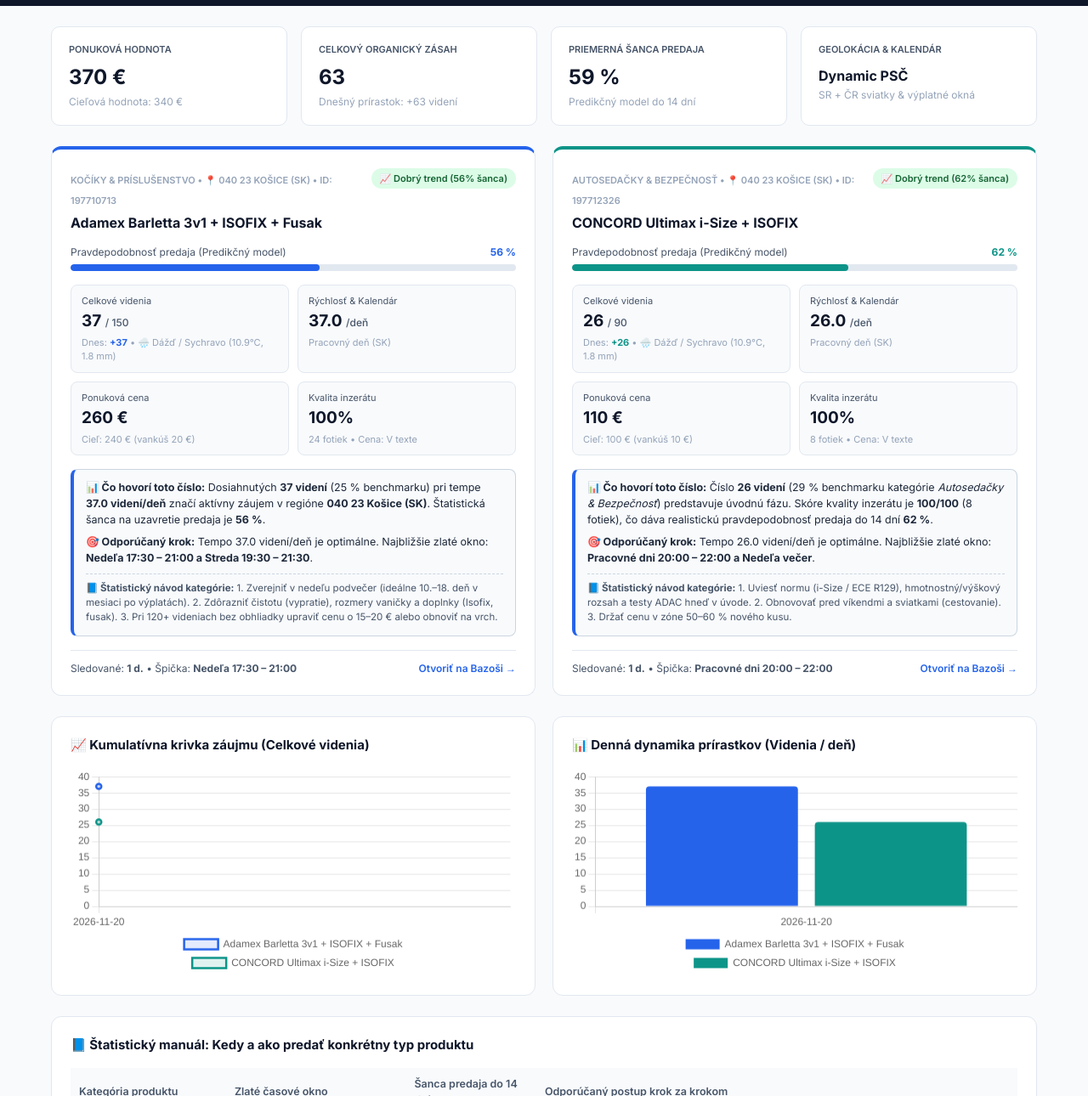
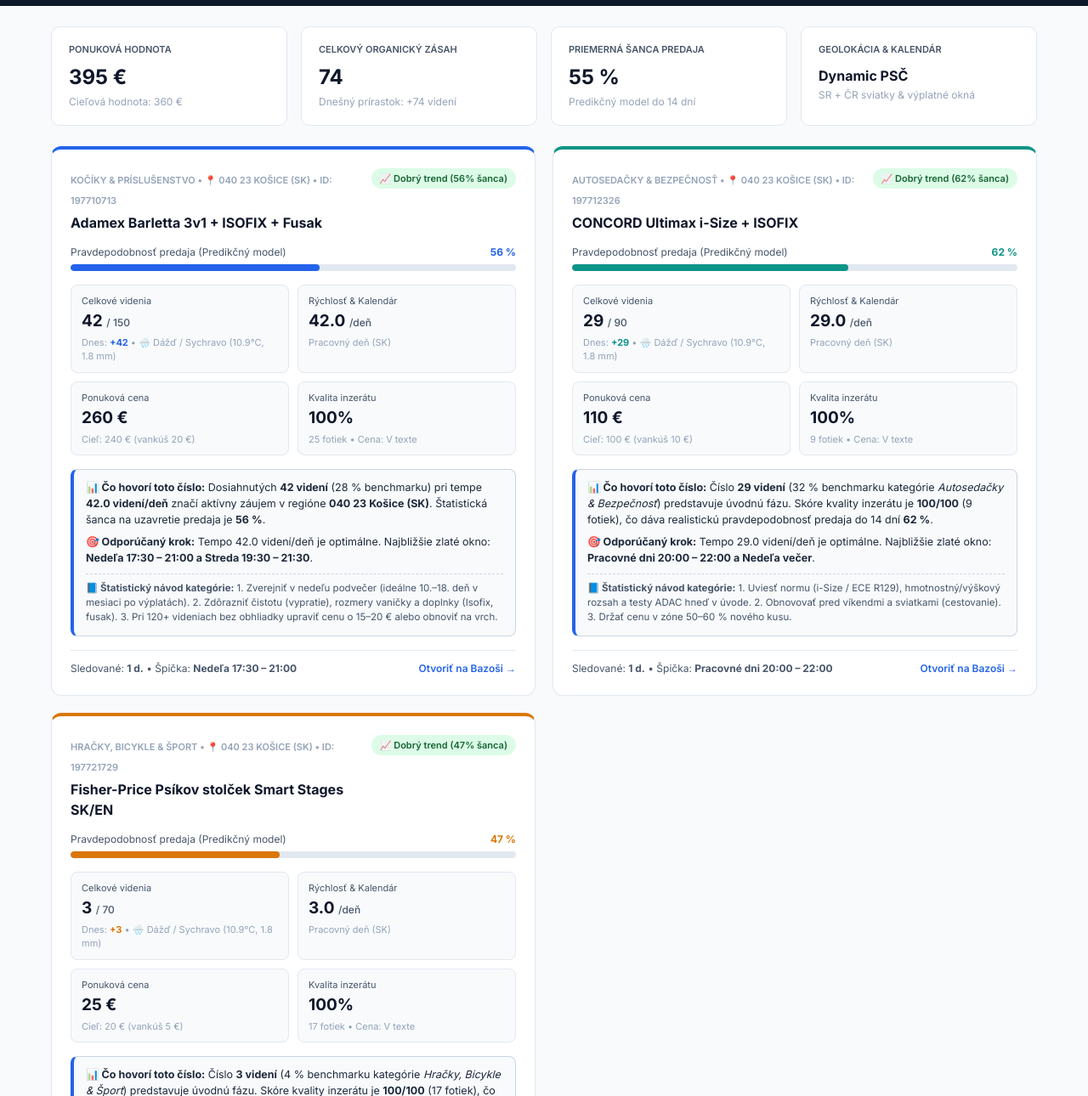
Before and after one commit to JaroslavaG/bazos-predictive-bi, a plain HTML site: page index.html in a window 1280 px wide. Shown: the part 61-1351 px from the top of the page at 85% size. Drawn offline with nearby package versions, Linux system fonts and the light colour scheme.

Commit message:
Aktualizácia štatistík, počasia a predikčného dashboardu

```diff
--- a/historia_videni.csv
+++ b/historia_videni.csv
@@ -1,3 +1,4 @@
 datum,krajina,lokalita,den,typ_dna,pocasie,id,kategoria,nazov,videnia,narast,cena,sanca_predaja_pct
-2026-11-20,SK,040 23 Košice (SK),Piatok,Pracovný deň (SK),"🌧️ Dážď / Sychravo (10.9°C, 1.8 mm)",197710713,kocik,Adamex Barletta 3v1 + ISOFIX + Fusak,37,37,260,56
-2026-11-20,SK,040 23 Košice (SK),Piatok,Pracovný deň (SK),"🌧️ Dážď / Sychravo (10.9°C, 1.8 mm)",197712326,autosedacka,CONCORD Ultimax i-Size + ISOFIX,26,26,110,62
+2026-11-20,SK,040 23 Košice (SK),Piatok,Pracovný deň (SK),"🌧️ Dážď / Sychravo (10.9°C, 1.8 mm)",197710713,kocik,Adamex Barletta 3v1 + ISOFIX + Fusak,42,42,260,56
+2026-11-20,SK,040 23 Košice (SK),Piatok,Pracovný deň (SK),"🌧️ Dážď / Sychravo (10.9°C, 1.8 mm)",197712326,autosedacka,CONCORD Ultimax i-Size + ISOFIX,29,29,110,62
+2026-11-20,SK,040 23 Košice (SK),Piatok,Pracovný deň (SK),"🌧️ Dážď / Sychravo (10.9°C, 1.8 mm)",197721729,sport_hracky,Fisher-Price Psíkov stolček Smart Stages SK/EN,3,3,25,47
--- a/index.html
+++ b/index.html
@@ -68,7 +68,7 @@
                 <span class="tag-pro">SR & ČR Engine</span>
             </div>
             <div class="context-pill">
-                🌍 Auto-PSČ Počasie &bull; 📅 SR/ČR Sviatky & Payday &bull; 🕒 Sync: 20.11.2026 12:10
+                🌍 Auto-PSČ Počasie &bull; 📅 SR/ČR Sviatky & Payday &bull; 🕒 Sync: 20.11.2026 14:01
             </div>
         </div>
     </div>
@@ -77,17 +77,17 @@
         <div class="kpi-strip">
             <div class="kpi-card">
                 <div class="kpi-title">Ponuková hodnota</div>
-                <div class="kpi-value">370 €</div>
-                <div class="kpi-desc">Cieľová hodnota: 340 €</div>
+                <div class="kpi-value">395 €</div>
+                <div class="kpi-desc">Cieľová hodnota: 360 €</div>
             </div>
             <div class="kpi-card">
                 <div class="kpi-title">Celkový organický zásah</div>
-                <div class="kpi-value">63</div>
-                <div class="kpi-desc">Dnešný prírastok: +63 videní</div>
+                <div class="kpi-value">74</div>
+                <div class="kpi-desc">Dnešný prírastok: +74 videní</div>
             </div>
             <div class="kpi-card">
                 <div class="kpi-title">Priemerná šanca predaja</div>
-                <div class="kpi-value">59 %</div>
+                <div class="kpi-value">55 %</div>
                 <div class="kpi-desc">Predikčný model do 14 dní</div>
             </div>
             <div class="kpi-card">
@@ -118,12 +118,12 @@
             <div class="metrics-grid">
                 <div class="metric-box">
                     <span class="m-label">Celkové videnia</span>
-                    <span class="m-val">37 <small>/ 150</small></span>
-                    <span class="m-sub">Dnes: <strong style="color:#2563eb">+37</strong> &bull; 🌧️ Dážď / Sychravo (10.9°C, 1.8 mm)</span>
+                    <span class="m-val">42 <small>/ 150</small></span>
+                    <span class="m-sub">Dnes: <strong style="color:#2563eb">+42</strong> &bull; 🌧️ Dážď / Sychravo (10.9°C, 1.8 mm)</span>
                 </div>
                 <div class="metric-box">
                     <span class="m-label">Rýchlosť & Kalendár</span>
-                    <span class="m-val">37.0 <small>/deň</small></span>
+                    <span class="m-val">42.0 <small>/deň</small></span>
                     <span class="m-sub">Pracovný deň (SK)</span>
                 </div>
                 <div class="metric-box">
@@ -134,13 +134,13 @@
                 <div class="metric-box">
                     <span class="m-label">Kvalita inzerátu</span>
                     <span class="m-val">100%</span>
-                    <span class="m-sub">24 fotiek &bull; Cena: V texte</span>
+                    <span class="m-sub">25 fotiek &bull; Cena: V texte</span>
                 </div>
             </div>
 
             <div class="summary-box">
-                <p><strong>📊 Čo hovorí toto číslo:</strong> Dosiahnutých <strong>37 videní</strong> (25 % benchmarku) pri tempe <strong>37.0 videní/deň</strong> značí aktívny záujem v regióne <strong>040 23 Košice (SK)</strong>. Štatistická šanca na uzavretie predaja je <strong>56 %</strong>.</p>
-                <p><strong>🎯 Odporúčaný krok:</strong> Tempo 37.0 videní/deň je optimálne. Najbližšie zlaté okno: <strong>Nedeľa 17:30 – 21:00 a Streda 19:30 – 21:30</strong>.</p>
+                <p><strong>📊 Čo hovorí toto číslo:</strong> Dosiahnutých <strong>42 videní</strong> (28 % benchmarku) pri tempe <strong>42.0 videní/deň</strong> značí aktívny záujem v regióne <strong>040 23 Košice (SK)</strong>. Štatistická šanca na uzavretie predaja je <strong>56 %</strong>.</p>
+                <p><strong>🎯 Odporúčaný krok:</strong> Tempo 42.0 videní/deň je optimálne. Najbližšie zlaté okno: <strong>Nedeľa 17:30 – 21:00 a Streda 19:30 – 21:30</strong>.</p>
                 <p class="season-note"><strong>📘 Štatistický návod kategórie:</strong> 1. Zverejniť v nedeľu podvečer (ideálne 10.–18. deň v mesiaci po výplatách). 2. Zdôrazniť čistotu (vypratie), rozmery vaničky a doplnky (Isofix, fusak). 3. Pri 120+ videniach bez obhliadky upraviť cenu o 15–20 € alebo obnoviť na vrch.</p>
             </div>
 
@@ -170,12 +170,12 @@
             <div class="metrics-grid">
                 <div class="metric-box">
                     <span class="m-label">Celkové videnia</span>
-                    <span class="m-val">26 <small>/ 90</small></span>
-                    <span class="m-sub">Dnes: <strong style="color:#0d9488">+26</strong> &bull; 🌧️ Dážď / Sychravo (10.9°C, 1.8 mm)</span>
+                    <span class="m-val">29 <small>/ 90</small></span>
+                    <span class="m-sub">Dnes: <strong style="color:#0d9488">+29</strong> &bull; 🌧️ Dážď / Sychravo (10.9°C, 1.8 mm)</span>
                 </div>
                 <div class="metric-box">
                     <span class="m-label">Rýchlosť & Kalendár</span>
-                    <span class="m-val">26.0 <small>/deň</small></span>
+                    <span class="m-val">29.0 <small>/deň</small></span>
                     <span class="m-sub">Pracovný deň (SK)</span>
                 </div>
                 <div class="metric-box">
@@ -186,19 +186,71 @@
                 <div class="metric-box">
                     <span class="m-label">Kvalita inzerátu</span>
                     <span class="m-val">100%</span>
-                    <span class="m-sub">8 fotiek &bull; Cena: V texte</span>
+                    <span class="m-sub">9 fotiek &bull; Cena: V texte</span>
                 </div>
             </div>
 
             <div class="summary-box">
-                <p><strong>📊 Čo hovorí toto číslo:</strong> Číslo <strong>26 videní</strong> (29 % benchmarku kategórie <em>Autosedačky & Bezpečnosť</em>) predstavuje úvodnú fázu. Skóre kvality inzerátu je <strong>100/100</strong> (8 fotiek), čo dáva realistickú pravdepodobnosť predaja do 14 dní <strong>62 %</strong>.</p>
-                <p><strong>🎯 Odporúčaný krok:</strong> Tempo 26.0 videní/deň je optimálne. Najbližšie zlaté okno: <strong>Pracovné dni 20:00 – 22:00 a Nedeľa večer</strong>.</p>
+                <p><strong>📊 Čo hovorí toto číslo:</strong> Číslo <strong>29 videní</strong> (32 % benchmarku kategórie <em>Autosedačky & Bezpečnosť</em>) predstavuje úvodnú fázu. Skóre kvality inzerátu je <strong>100/100</strong> (9 fotiek), čo dáva realistickú pravdepodobnosť predaja do 14 dní <strong>62 %</strong>.</p>
+                <p><strong>🎯 Odporúčaný krok:</strong> Tempo 29.0 videní/deň je optimálne. Najbližšie zlaté okno: <strong>Pracovné dni 20:00 – 22:00 a Nedeľa večer</strong>.</p>
                 <p class="season-note"><strong>📘 Štatistický návod kategórie:</strong> 1. Uviesť normu (i-Size / ECE R129), hmotnostný/výškový rozsah a testy ADAC hneď v úvode. 2. Obnovovať pred víkendmi a sviatkami (cestovanie). 3. Držať cenu v zóne 50–60 % nového kusu.</p>
             </div>
 
             <div class="ad-footer">
                 <span>Sledované: <strong>1 d.</strong> &bull; Špička: <strong>Pracovné dni 20:00 – 22:00</strong></span>
                 <a href="https://deti.bazos.sk/inzerat/197712326/concord-ultimax-i-size-40105-cm-s-isofix-zakladnou.php" target="_blank" class="btn-link">Otvoriť na Bazoši →</a>
+            </div>
+        </div>
+
+        <div class="ad-card" style="border-top: 4px solid #d97706;">
+            <div class="ad-header">
+                <div>
+                    <span class="ad-id">Hračky, Bicykle & Šport &bull; 📍 040 23 Košice (SK) &bull; ID: 197721729</span>
+                    <h3>Fisher-Price Psíkov stolček Smart Stages SK/EN</h3>
+                </div>
+                <span class="badge badge-ok">📈 Dobrý trend (47% šanca)</span>
+            </div>
+
+            <div class="progress-wrap">
+                <div class="progress-labels">
+                    <span>Pravdepodobnosť predaja (Predikčný model)</span>
+                    <strong style="color:#d97706">47 %</strong>
+                </div>
+                <div class="progress-bar"><div class="progress-fill" style="width:47%;background:#d97706;"></div></div>
+            </div>
+
+            <div class="metrics-grid">
+                <div class="metric-box">
+                    <span class="m-label">Celkové videnia</span>
+                    <span class="m-val">3 <small>/ 70</small></span>
+                    <span class="m-sub">Dnes: <strong style="color:#d97706">+3</strong> &bull; 🌧️ Dážď / Sychravo (10.9°C, 1.8 mm)</span>
+                </div>
+                <div class="metric-box">
+                    <span class="m-label">Rýchlosť & Kalendár</span>
+                    <span class="m-val">3.0 <small>/deň</small></span>
+                    <span class="m-sub">Pracovný deň (SK)</span>
+                </div>
+                <div class="metric-box">
+                    <span class="m-label">Ponuková cena</span>
+                    <span class="m-val">25 €</span>
+                    <span class="m-sub">Cieľ: 20 € (vankúš 5 €)</span>
+                </div>
+                <div class="metric-box">
+                    <span class="m-label">Kvalita inzerátu</span>
+                    <span class="m-val">100%</span>
+                    <span class="m-sub">17 fotiek &bull; Cena: V texte</span>
+                </div>
+            </div>
+
+            <div class="summary-box">
+                <p><strong>📊 Čo hovorí toto číslo:</strong> Číslo <strong>3 videní</strong> (4 % benchmarku kategórie <em>Hračky, Bicykle & Šport</em>) predstavuje úvodnú fázu. Skóre kvality inzerátu je <strong>100/100</strong> (17 fotiek), čo dáva realistickú pravdepodobnosť predaja do 14 dní <strong>47 %</strong>.</p>
+                <p><strong>🎯 Odporúčaný krok:</strong> Tempo 3.0 videní/deň je optimálne. Najbližšie zlaté okno: <strong>Štvrtok – Nedeľa večer</strong>.</p>
+                <p class="season-note"><strong>📘 Štatistický návod kategórie:</strong> 1. Šport a bicykle obnovovať vo štvrtok večer pred slnečným víkendom. 2. Hračky cieliť na daždivé dni a obdobie pred sviatkami.</p>
+            </div>
+
+            <div class="ad-footer">
+                <span>Sledované: <strong>1 d.</strong> &bull; Špička: <strong>Štvrtok – Nedeľa večer</strong></span>
+                <a href="https://deti.bazos.sk/inzerat/197721729/fisher-price-psikov-stolcek-smart-stages-sken.php" target="_blank" class="btn-link">Otvoriť na Bazoši →</a>
             </div>
         </div>
         </div>
@@ -278,7 +330,7 @@
                 <td>Piatok <small style="color:#64748b">(Pracovný deň (SK))</small></td>
                 <td>🌧️ Dážď / Sychravo (10.9°C, 1.8 mm)</td>
                 <td><strong>Adamex Barletta 3v1 + ISOFIX + Fusak</strong></td>
-                <td>37 <span class="pill-gain">+37</span></td>
+                <td>42 <span class="pill-gain">+42</span></td>
                 <td><strong>56%</strong></td>
             </tr>
 
@@ -288,8 +340,18 @@
                 <td>Piatok <small style="color:#64748b">(Pracovný deň (SK))</small></td>
                 <td>🌧️ Dážď / Sychravo (10.9°C, 1.8 mm)</td>
                 <td><strong>CONCORD Ultimax i-Size + ISOFIX</strong></td>
-                <td>26 <span class="pill-gain">+26</span></td>
+                <td>29 <span class="pill-gain">+29</span></td>
                 <td><strong>62%</strong></td>
+            </tr>
+
+            <tr>
+                <td>2026-11-20</td>
+                <td>040 23 Košice (SK)</td>
+                <td>Piatok <small style="color:#64748b">(Pracovný deň (SK))</small></td>
+                <td>🌧️ Dážď / Sychravo (10.9°C, 1.8 mm)</td>
+                <td><strong>Fisher-Price Psíkov stolček Smart Stages SK/EN</strong></td>
+                <td>3 <span class="pill-gain">+3</span></td>
+                <td><strong>47%</strong></td>
             </tr>
             </tbody>
                 </table>
@@ -303,11 +365,11 @@
 
     <script>
         new Chart(document.getElementById('cumulativeChart'), {
-            type: 'line', data: { labels: ["2026-11-20"], datasets: [{"label": "Adamex Barletta 3v1 + ISOFIX + Fusak", "data": [37], "borderColor": "#2563eb", "backgroundColor": "#2563eb20", "borderWidth": 2.5, "tension": 0.35, "fill": true}, {"label": "CONCORD Ultimax i-Size + ISOFIX", "data": [26], "borderColor": "#0d9488", "backgroundColor": "#0d948820", "borderWidth": 2.5, "tension": 0.35, "fill": true}] },
+            type: 'line', data: { labels: ["2026-11-20"], datasets: [{"label": "Adamex Barletta 3v1 + ISOFIX + Fusak", "data": [42], "borderColor": "#2563eb", "backgroundColor": "#2563eb20", "borderWidth": 2.5, "tension": 0.35, "fill": true}, {"label": "CONCORD Ultimax i-Size + ISOFIX", "data": [29], "borderColor": "#0d9488", "backgroundColor": "#0d948820", "borderWidth": 2.5, "tension": 0.35, "fill": true}, {"label": "Fisher-Price Ps\u00edkov stol\u010dek Smart Stages SK/EN", "data": [3], "borderColor": "#d97706", "backgroundColor": "#d9770620", "borderWidth": 2.5, "tension": 0.35, "fill": true}] },
             options: { responsive: true, plugins: { legend: { position: 'bottom' } }, scales: { y: { beginAtZero: true } } }
         });
         new Chart(document.getElementById('dailyChart'), {
-            type: 'bar', data: { labels: ["2026-11-20"], datasets: [{"label": "Adamex Barletta 3v1 + ISOFIX + Fusak", "data": [37], "backgroundColor": "#2563eb", "borderRadius": 4}, {"label": "CONCORD Ultimax i-Size + ISOFIX", "data": [26], "backgroundColor": "#0d9488", "borderRadius": 4}] },
+            type: 'bar', data: { labels: ["2026-11-20"], datasets: [{"label": "Adamex Barletta 3v1 + ISOFIX + Fusak", "data": [42], "backgroundColor": "#2563eb", "borderRadius": 4}, {"label": "CONCORD Ultimax i-Size + ISOFIX", "data": [29], "backgroundColor": "#0d9488", "borderRadius": 4}, {"label": "Fisher-Price Ps\u00edkov stol\u010dek Smart Stages SK/EN", "data": [3], "backgroundColor": "#d97706", "borderRadius": 4}] },
             options: { responsive: true, plugins: { legend: { position: 'bottom' } }, scales: { y: { beginAtZero: true } } }
         });
     </script>
```
